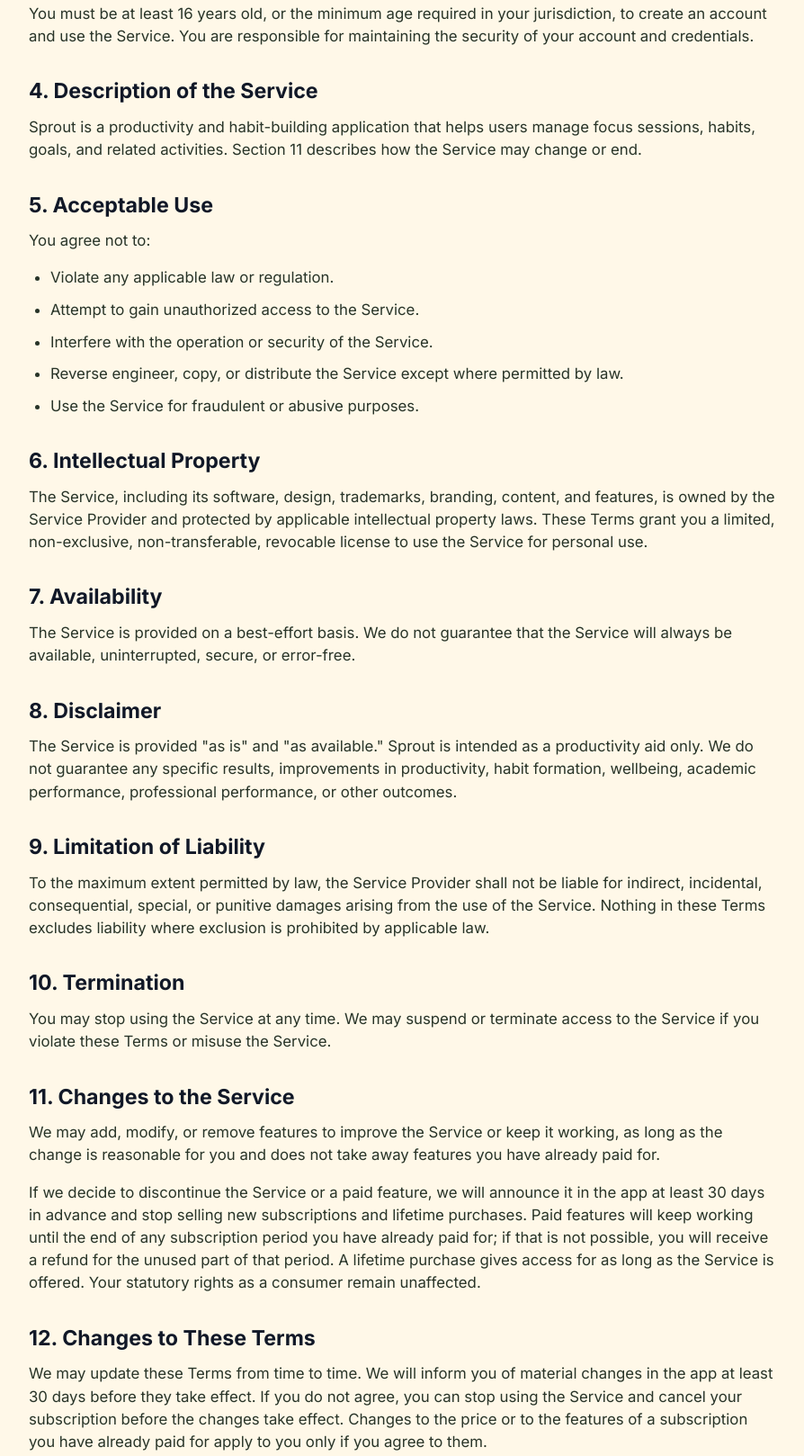
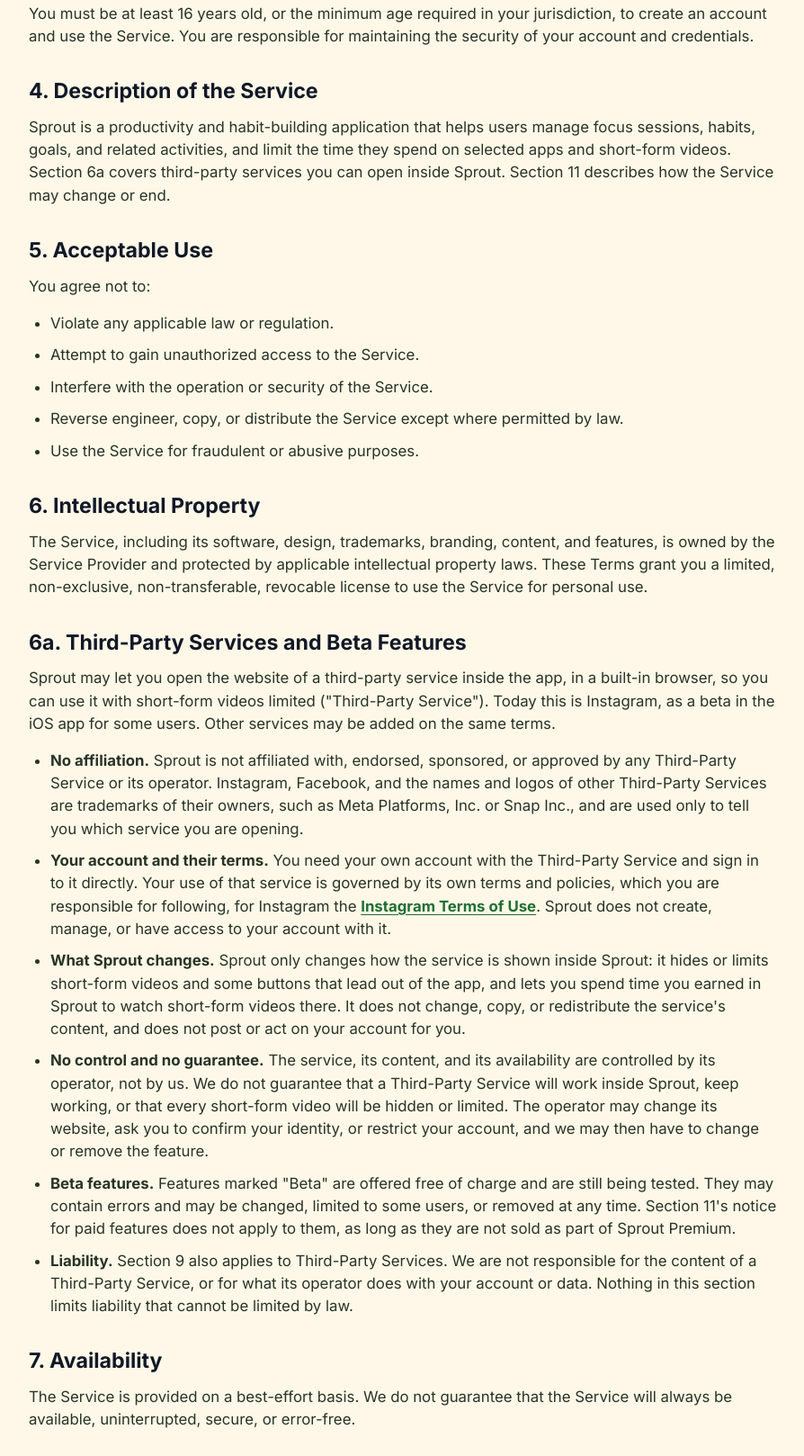
Before and after one commit to pablogalve/sprout-website, a plain HTML site: page terms-of-service.html in a window 1280 px wide. Shown: the part 619-2237 px from the top of the page at 90% size, without its empty margins (192-1086 px from the left). Drawn offline with Linux system fonts and the light colour scheme.

Commit message:
[Automated] Deploy from sprout@ba462756f35f97081d0da73d47e12a8765484e5e

```diff
--- a/terms-of-service.html
+++ b/terms-of-service.html
@@ -33,7 +33,7 @@
     <main class="text-page">
         <article class="text-content">
             <h1>Terms of Service</h1>
-            <p class="last-updated">Last updated: November 11, 2026</p>
+            <p class="last-updated">Last updated: November 28, 2026</p>
 
             <h2>1. Introduction</h2>
             <p>Welcome to Sprout. These Terms of Service ("Terms") govern your access to and use of the Sprout mobile application, website, and related services (collectively, the "Service"). By accessing or using the Service, you agree to be bound by these Terms. If you do not agree to these Terms, do not use the Service.</p>
@@ -45,7 +45,7 @@
             <p>You must be at least 16 years old, or the minimum age required in your jurisdiction, to create an account and use the Service. You are responsible for maintaining the security of your account and credentials.</p>
 
             <h2>4. Description of the Service</h2>
-            <p>Sprout is a productivity and habit-building application that helps users manage focus sessions, habits, goals, and related activities. Section 11 describes how the Service may change or end.</p>
+            <p>Sprout is a productivity and habit-building application that helps users manage focus sessions, habits, goals, and related activities, and limit the time they spend on selected apps and short-form videos. Section 6a covers third-party services you can open inside Sprout. Section 11 describes how the Service may change or end.</p>
 
             <h2>5. Acceptable Use</h2>
             <p>You agree not to:</p>
@@ -59,6 +59,17 @@
 
             <h2>6. Intellectual Property</h2>
             <p>The Service, including its software, design, trademarks, branding, content, and features, is owned by the Service Provider and protected by applicable intellectual property laws. These Terms grant you a limited, non-exclusive, non-transferable, revocable license to use the Service for personal use.</p>
+
+            <h2 id="third-party-services">6a. Third-Party Services and Beta Features</h2>
+            <p>Sprout may let you open the website of a third-party service inside the app, in a built-in browser, so you can use it with short-form videos limited ("Third-Party Service"). Today this is Instagram, as a beta in the iOS app for some users. Other services may be added on the same terms.</p>
+            <ul>
+                <li><strong>No affiliation.</strong> Sprout is not affiliated with, endorsed, sponsored, or approved by any Third-Party Service or its operator. Instagram, Facebook, and the names and logos of other Third-Party Services are trademarks of their owners, such as Meta Platforms, Inc. or Snap Inc., and are used only to tell you which service you are opening.</li>
+                <li><strong>Your account and their terms.</strong> You need your own account with the Third-Party Service and sign in to it directly. Your use of that service is governed by its own terms and policies, which you are responsible for following, for Instagram the <a class="text-link" href="https://help.instagram.com/581066165581870" target="_blank" rel="noopener noreferrer">Instagram Terms of Use</a>. Sprout does not create, manage, or have access to your account with it.</li>
+                <li><strong>What Sprout changes.</strong> Sprout only changes how the service is shown inside Sprout: it hides or limits short-form videos and some buttons that lead out of the app, and lets you spend time you earned in Sprout to watch short-form videos there. It does not change, copy, or redistribute the service's content, and does not post or act on your account for you.</li>
+                <li><strong>No control and no guarantee.</strong> The service, its content, and its availability are controlled by its operator, not by us. We do not guarantee that a Third-Party Service will work inside Sprout, keep working, or that every short-form video will be hidden or limited. The operator may change its website, ask you to confirm your identity, or restrict your account, and we may then have to change or remove the feature.</li>
+                <li><strong>Beta features.</strong> Features marked "Beta" are offered free of charge and are still being tested. They may contain errors and may be changed, limited to some users, or removed at any time. Section 11's notice for paid features does not apply to them, as long as they are not sold as part of Sprout Premium.</li>
+                <li><strong>Liability.</strong> Section 9 also applies to Third-Party Services. We are not responsible for the content of a Third-Party Service, or for what its operator does with your account or data. Nothing in this section limits liability that cannot be limited by law.</li>
+            </ul>
 
             <h2>7. Availability</h2>
             <p>The Service is provided on a best-effort basis. We do not guarantee that the Service will always be available, uninterrupted, secure, or error-free.</p>
```
Also changed, not shown: privacy-policy.html (+6 -3 lines).
